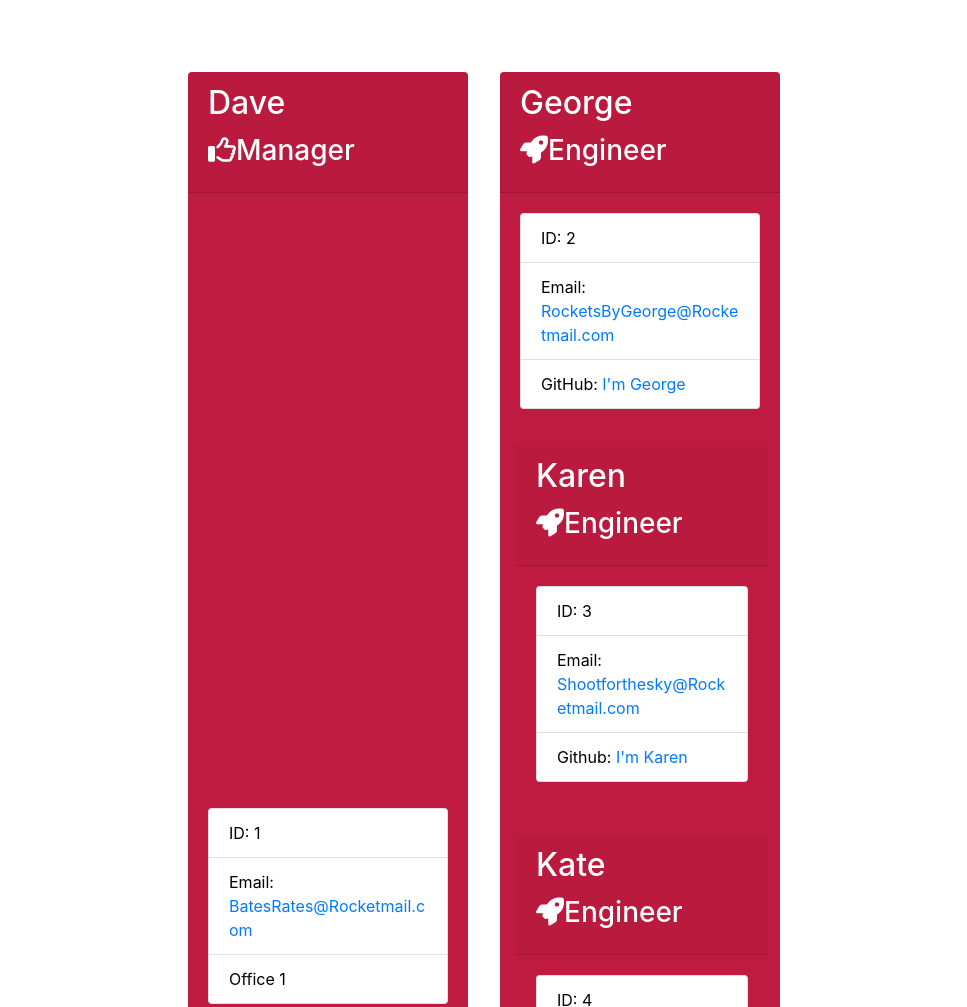
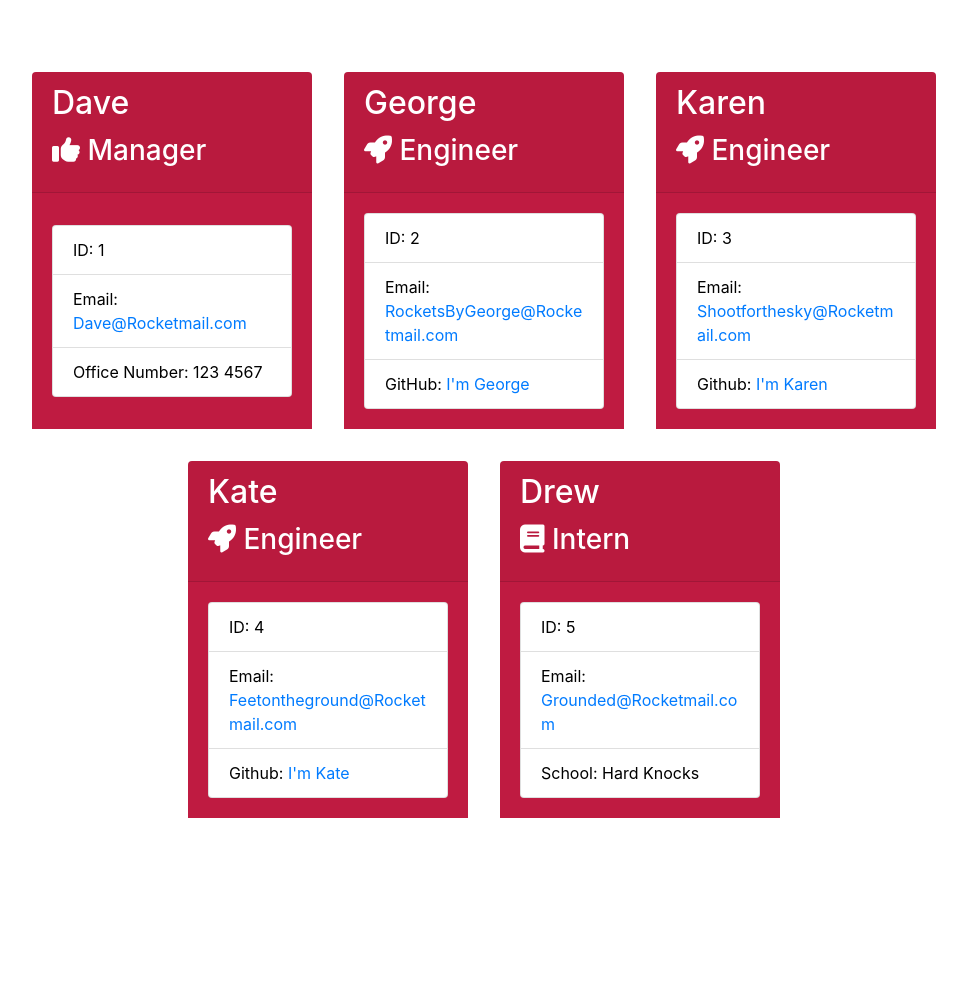
Before and after one commit to drewbassett24/Team-Profile-Generator, a website: page dist/team_profile.html in a window 1280 px wide. Shown: the part 200-1207 px from the top of the page, without its empty margins (156-1123 px from the left). After the commit the page ends 1082 px from the top, so only its background shows below. Drawn offline with nearby package versions, Linux system fonts and the light colour scheme.

Commit message:
altered an icon and improved spacing

```diff
--- a/dist/team_profile.html
+++ b/dist/team_profile.html
@@ -26,20 +26,20 @@
                 <div class="card employee-card">
                     <div class="card-header">
                         <h2 class="card-title">Dave</h2>
-        <h3 class="card-title"><i class="fa fa-thumbs-o-up" aria-hidden="true"></i>Manager</h3>
+                        <h3 class="card-title"><i class="fa fa-thumbs-up" aria-hidden="true"></i> Manager</h3>
                     </div>
     <div class="card-body">
         <ul class="list-group">
             <li class="list-group-item">ID: 1</li>
-            <li class="list-group-item"> Email: <a href="mailto:BatesRates@Rocketmail.com">BatesRates@Rocketmail.com</a></li>
-            <li class="list-group-item">Office 1</li>
+            <li class="list-group-item"> Email: <a href="mailto:Dave@Rocketmail.com">Dave@Rocketmail.com</a></li>
+            <li class="list-group-item">Office Number: 123 4567</li>
         </ul>
     </div>
 </div>
 <div class="card employee-card">
     <div class="card-header">
         <h2 class="card-title">George</h2>
-        <h3 class="card-title"><i class="fa fa-rocket" aria-hidden="true"></i>Engineer</h3>
+        <h3 class="card-title"><i class="fa fa-rocket" aria-hidden="true"></i> Engineer</h3>
     </div>
     <div class="card-body">
         <ul class="list-group">
@@ -48,10 +48,11 @@
             <li class="list-group-item">GitHub: <a href="https://github.com/pretendhub" target="blank" rel="blank">I'm George</a></li>
         </ul>
     </div>
+</div>
 <div class="card employee-card">
         <div class="card-header">
             <h2 class="card-title">Karen</h2>
-            <h3 class="card-title"><i class="fa fa-rocket" aria-hidden="true"></i>Engineer</h3>
+            <h3 class="card-title"><i class="fa fa-rocket" aria-hidden="true"></i> Engineer</h3>
         </div>
         <div class="card-body">
             <ul class="list-group">
@@ -64,19 +65,20 @@
 <div class="card employee-card">
     <div class="card-header">
         <h2 class="card-title">Kate</h2>
-        <h3 class="card-title"><i class="fa fa-rocket" aria-hidden="true"></i>Engineer</h3>
+        <h3 class="card-title"><i class="fa fa-rocket" aria-hidden="true"></i> Engineer</h3>
     </div>
     <div class="card-body">
         <ul class="list-group">
              <li class="list-group-item">ID: 4</li>
             <li class="list-group-item">Email: <a href="mailto:Kate@Rocketmail.com">Feetontheground@Rocketmail.com</a>
-            <li class="list-group-item">Github: <a href="https://github.com/pretendhub" target="blank" rel="blank">I'm Karen</a></li>
+            <li class="list-group-item">Github: <a href="https://github.com/pretendhub" target="blank" rel="blank">I'm Kate</a></li>
         </ul>
+    </div>
 </div>
 <div class="card employee-card">
     <div class="card-header">
             <h2 class="card-title">Drew</h2>
-            <h3 class="card-title"><i class="fa fa-rocket" aria-hidden="true"></i>Intern</h3>
+            <h3 class="card-title"><i class="fa fa-book" aria-hidden="true"></i> Intern</h3>
     </div>
     <div class="card-body">
             <ul class="list-group">
```
Lines whose indentation alone changed are shown as unchanged.
